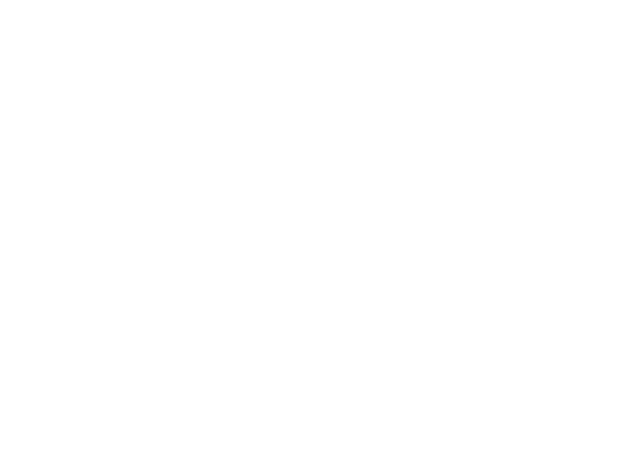
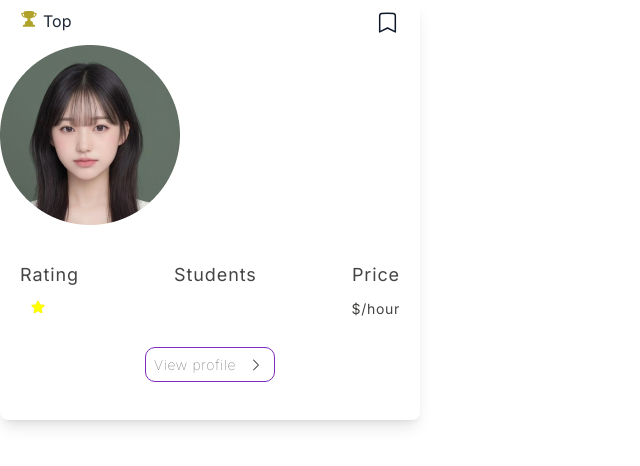
Before and after one commit to Vath-Song99/kru_frontend, a Next.js app: page / in a window 1280 px wide. Shown: the top 466 px of the page, without its empty margins (0-640 px from the left). Built offline with nearby package versions, Linux system fonts and the light colour scheme.

Commit message:
new commit

```diff
--- a/src/app/page.tsx
+++ b/src/app/page.tsx
@@ -1,10 +1,12 @@
-import { ProfileCard } from '@/components'
+import { ImageCard, ProfileCard } from '@/components'
 import React from 'react'
 
 const Page = () => {
   return (
     <div>
-
+        <ProfileCard >
+            <ImageCard ImageSrc='sreyneang.png' alt=''></ImageCard>
+        </ProfileCard>
     </div>
   )
 }
--- a/src/components/molecules/profileCardTeacher/profilecard.tsx
+++ b/src/components/molecules/profileCardTeacher/profilecard.tsx
@@ -1,7 +1,7 @@
 import React, { FC } from "react";
 import Image from "next/image";
 import { Button } from "@/components";
-interface CardprofileProps {
+interface CardProfileProps {
   children: React.ReactNode;
   className?: string;
   toptext?: string;
@@ -10,6 +10,7 @@
   RetingTutor?: string;
   Studentsqty?: string;
   PriceTutor?: string;
+  align?:string
 }
 
 interface ImageCardProps {
@@ -68,7 +69,7 @@
   );
 };
 
-const ProfileCard: React.FC<CardprofileProps> = ({
+const ProfileCard: React.FC<CardProfileProps> = ({
   className,
   children,
   toptext,
@@ -77,10 +78,11 @@
   RetingTutor,
   Studentsqty,
   PriceTutor,
+  align = "center",
 }) => {
   return (
     <div
-      className={`w-[420px] h-[420px] bg-while rounded-lg shadow-lg flex flex-col `}
+      className={`w-[420px] h-[420px] bg-while rounded-lg shadow-lg flex flex-col ${className}`}
     >
       <div className="flex  justify-between py-[10px] ">
         <div className="ml-[20px]  flex justify-start ">
```
Also changed, not shown: 2 other files (tests, documents, lock files or other folders).
